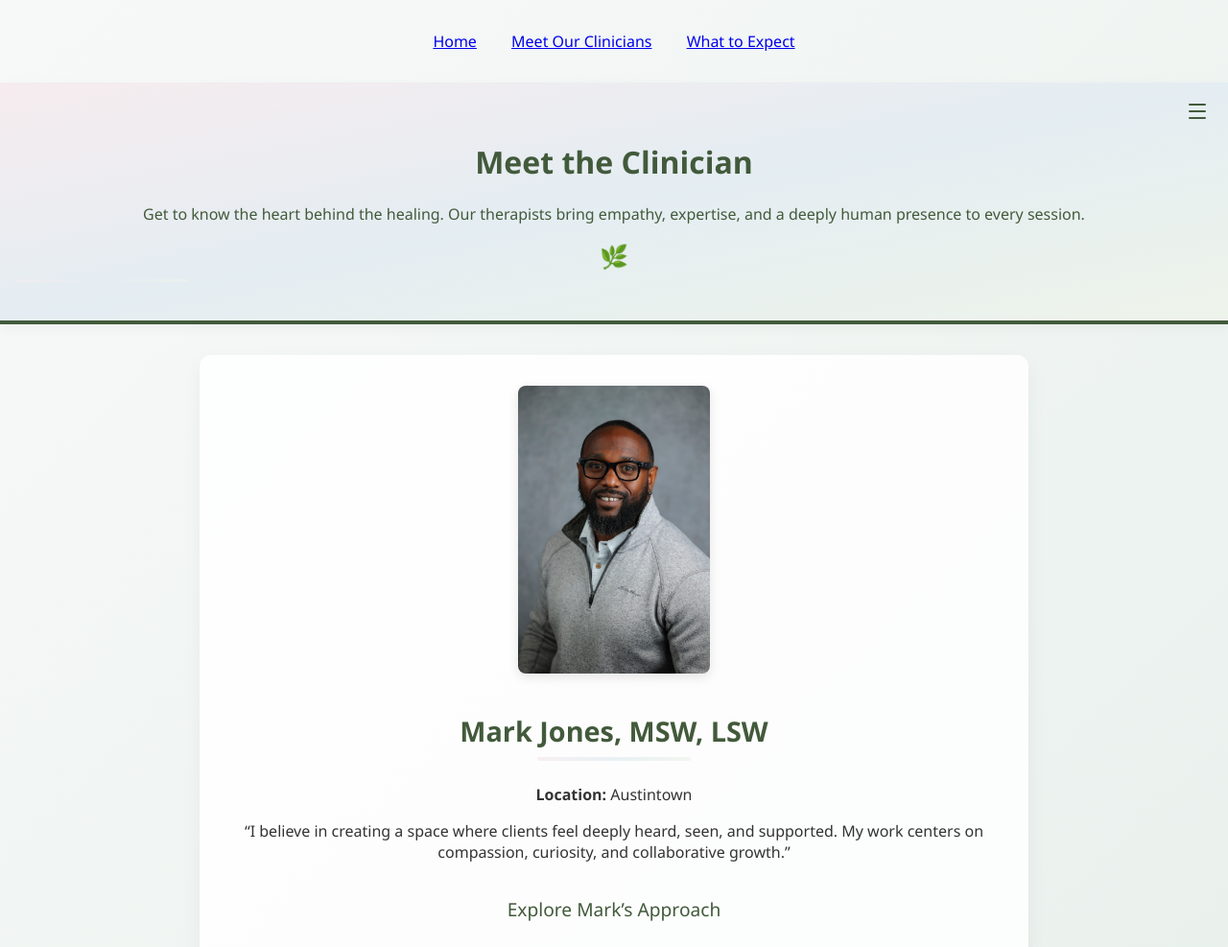
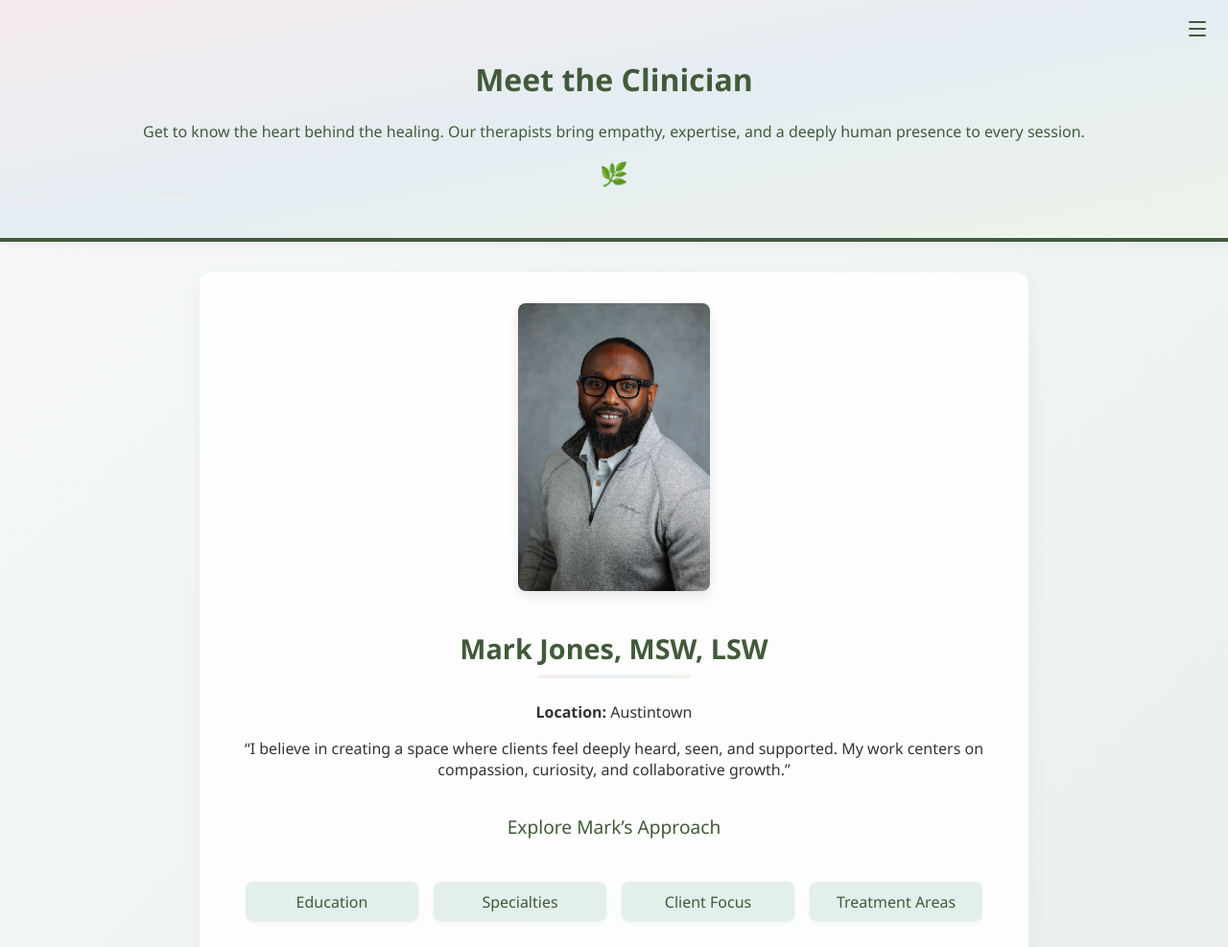
Before and after one commit to Lish723/masterpiece, a plain HTML site: page clinicians.html in a window 1280 px wide. Shown: the top 987 px of the page at 96% size. Drawn offline with Linux system fonts and the light colour scheme.

Commit message:
Update clinicians.html

```diff
--- a/clinicians.html
+++ b/clinicians.html
@@ -7,11 +7,6 @@
 <link rel="stylesheet" href="clinician-style.css" />
 </head>
 <body>
-    <nav style="text-align: center; margin: 2rem 0;">
-  <a href="index.html" style="margin: 0 1rem;">Home</a>
-  <a href="clinicians.html" style="margin: 0 1rem;">Meet Our Clinicians</a>
-  <a href="what-to-expect.html" style="margin: 0 1rem;">What to Expect</a>
-</nav>
 <header>
     <h1>Meet the Clinician</h1>
 <div class="hamburger-wrapper">
```
